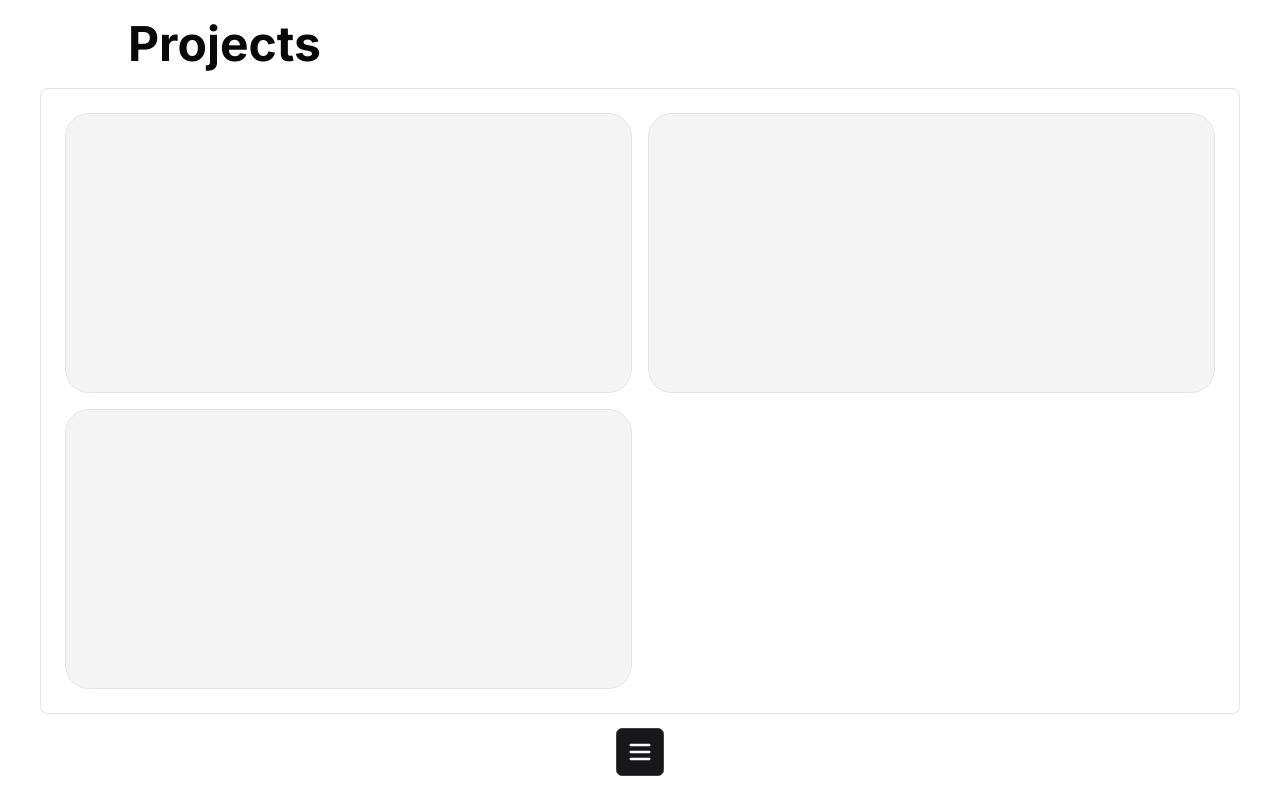
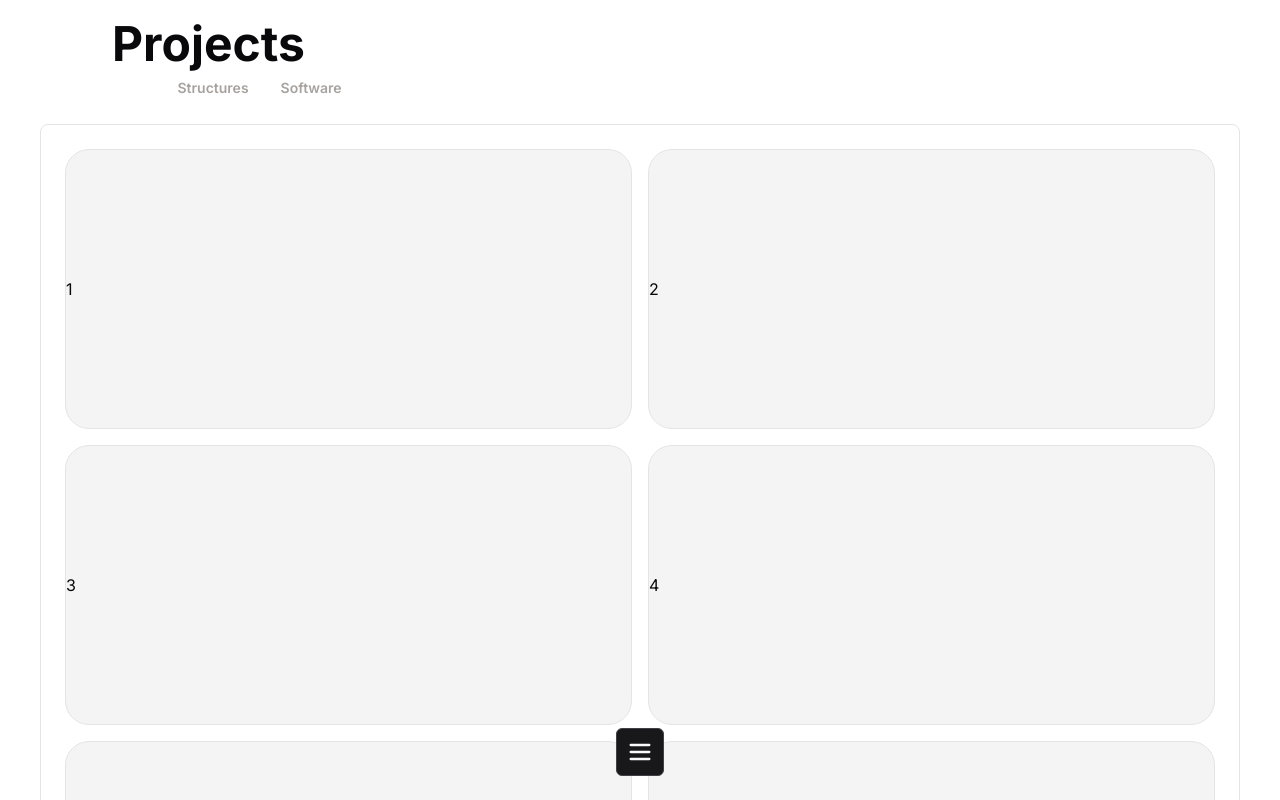
Before and after one commit to mxdeley/mxdeleyv2, a Next.js app: page /projects in a window 1280 px wide. Shown: the top 800 px of the page. Built offline with nearby package versions, Linux system fonts and the light colour scheme.

Commit message:
added scalability to project section

```diff
--- a/src/app/projects/page.tsx
+++ b/src/app/projects/page.tsx
@@ -1,12 +1,134 @@
+"use client";
+
 import BentoBox from "@/components/BentoTest";
+import { Button } from "@/components/ui/button";
+import { useEffect, useState } from "react";
 
-export default function Projects() {
+const Project = [
+  {
+    id: 1,
+    slug: "paddle_steamer",
+    title: "1",
+    category: "Structures",
+    description: "An five storey residential building.",
+    image:
+      "https://s3.eu-west-2.amazonaws.com/nation.cymru/wp-content/uploads/2022/02/03185306/paddle-steamer-flats.jpg",
+  },
+  {
+    id: 2,
+    slug: "plumstead",
+    title: "2",
+    category: "Structures",
+    description:
+      "Explore the stunning beauty of mother nature and her astonishing creations.",
+    image: "/placeholder.svg",
+  },
+  {
+    id: 3,
+    slug: "plumstead",
+    title: "3",
+    category: "Software",
+    description:
+      "Explore the stunning beauty of mother nature and her astonishing creations.",
+    image: "/placeholder.svg",
+  },
+  {
+    id: 4,
+    slug: "plumstead",
+    title: "4",
+    category: "Software",
+    description:
+      "Explore the stunning beauty of mother nature and her astonishing creations.",
+    image: "/placeholder.svg",
+  },
+  {
+    id: 5,
+    slug: "plumstead",
+    title: "5",
+    category: "Software",
+    description:
+      "Explore the stunning beauty of mother nature and her astonishing creations.",
+    image: "/placeholder.svg",
+  },
+  {
+    id: 6,
+    slug: "plumstead",
+    title: "6",
+    category: "Software",
+    description:
+      "Explore the stunning beauty of mother nature and her astonishing creations.",
+    image: "/placeholder.svg",
+  },
+];
+
+interface AllProjects {
+  slug: string;
+  title: string;
+  category: string;
+  description: string;
+  image: string;
+}
+
+export default function Projects({
+  title,
+  category,
+  description,
+  image,
+}: AllProjects) {
+  const [selectedCategory, setSelectedCategory] = useState("All");
+  const [projects, setProjects] = useState<AllProjects[]>([]);
+
+  useEffect(() => {
+    if (selectedCategory === "All") {
+      setProjects(Project);
+    } else {
+      setProjects(
+        Project.filter((project) => project.category === selectedCategory)
+      );
+    }
+  }, [selectedCategory]);
+
   return (
     <main>
-      <div className="max-w-5xl mx-auto m-5">
+      <div className="px-28 mt-5">
         <h1 className="text-5xl font-bold">Projects</h1>
+        <aside className="sticky top-0 flex gap-4 items-start">
+          <div className="flex ">
+            <Button
+              className={`font-semibold ${
+                selectedCategory === "All" ? "text-white" : "text-stone-400"
+              }`}
+              variant="link"
+              onClick={() => setSelectedCategory("All")}
+            >
+              All
+            </Button>
+            <Button
+              className={`font-semibold ${
+                selectedCategory === "Structures"
+                  ? "text-white"
+                  : "text-stone-400"
+              }`}
+              variant="link"
+              onClick={() => setSelectedCategory("Structures")}
+            >
+              Structures
+            </Button>
+            <Button
+              className={`font-semibold ${
+                selectedCategory === "Software"
+                  ? "text-white"
+                  : "text-stone-400"
+              }`}
+              variant="link"
+              onClick={() => setSelectedCategory("Software")}
+            >
+              Software
+            </Button>
+          </div>
+        </aside>
       </div>
-      <BentoBox />
+      <BentoBox projects={projects} />
     </main>
   );
 }
--- a/src/components/BentoTest.tsx
+++ b/src/components/BentoTest.tsx
@@ -5,7 +5,7 @@ import { lgLayout, mdLayout, smLayout } from "@/scripts/utils/bento-layout";
 
 const ResponsiveGridLayout = WidthProvider(Responsive);
 
-const BentoBox = () => {
+const BentoBox = ({ projects }) => {
   const [rowHeight, setRowHeight] = useState(280);
 
   const timeoutRef = React.useRef<ReturnType<typeof setTimeout> | null>(null);
@@ -64,9 +64,9 @@ const BentoBox = () => {
           handleDragStop(element)
         }
       >
-        <div key="1"></div>
-        <div key="2"></div>
-        <div key="3"></div>
+        {projects.map((project, id) => (
+          <div key={id}>{project.title}</div>
+        ))}
       </ResponsiveGridLayout>
     </div>
   );
--- a/src/scripts/utils/bento-layout.tsx
+++ b/src/scripts/utils/bento-layout.tsx
@@ -1,17 +1,26 @@
 export const lgLayout = [
-  { i: "1", x: 0, y: 0, w: 2, h: 1 },
-  { i: "2", x: 2, y: 0, w: 2, h: 1 },
-  { i: "3", x: 0, y: 0, w: 2, h: 1 },
+  { i: "0", x: 0, y: 0, w: 2, h: 1 },
+  { i: "1", x: 3, y: 0, w: 2, h: 1 },
+  { i: "2", x: 0, y: 1, w: 2, h: 1 },
+  { i: "3", x: 3, y: 1, w: 2, h: 1 },
+  { i: "4", x: 0, y: 2, w: 2, h: 1 },
+  { i: "5", x: 3, y: 2, w: 2, h: 1 },
 ];
 
 export const mdLayout = [
-  { i: "1", x: 0, y: 0, w: 2, h: 1 },
-  { i: "2", x: 2, y: 0, w: 2, h: 1 },
-  { i: "3", x: 0, y: 0, w: 2, h: 1 },
+  { i: "0", x: 0, y: 0, w: 2, h: 1 },
+  { i: "1", x: 2, y: 0, w: 2, h: 1 },
+  { i: "2", x: 0, y: 1, w: 2, h: 1 },
+  { i: "3", x: 2, y: 1, w: 2, h: 1 },
+  { i: "4", x: 0, y: 2, w: 2, h: 1 },
+  { i: "5", x: 2, y: 2, w: 2, h: 1 },
 ];
 
 export const smLayout = [
-  { i: "1", x: 0, y: 0, w: 1, h: 1, static: true },
-  { i: "2", x: 1, y: 0, w: 1, h: 1, static: true },
-  { i: "3", x: 0, y: 0, w: 1, h: 1, static: true },
+  { i: "0", x: 0, y: 0, w: 1, h: 1 },
+  { i: "1", x: 2, y: 0, w: 1, h: 1 },
+  { i: "2", x: 0, y: 1, w: 1, h: 1 },
+  { i: "3", x: 2, y: 1, w: 1, h: 1 },
+  { i: "4", x: 0, y: 2, w: 1, h: 1 },
+  { i: "5", x: 2, y: 2, w: 1, h: 1 },
 ];
```
